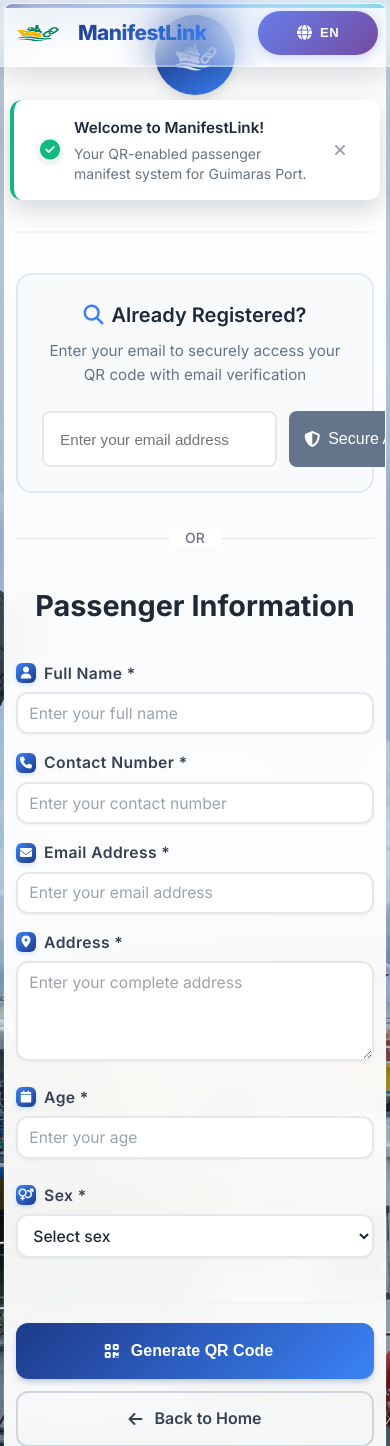
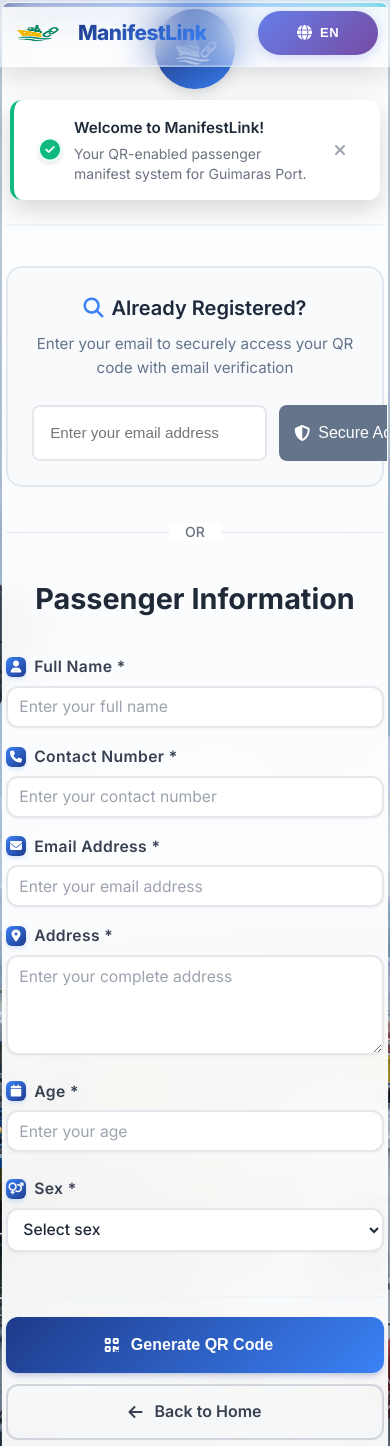
Before and after one commit to tochides/manifestlink_real, a PHP site: page /register.php in a window 390 px wide. Shown: the top 1446 px of the page. Run offline with PHP 8.4, Linux system fonts and the light colour scheme.

Commit message:
Update register.php

```diff
--- a/register.php
+++ b/register.php
@@ -693,9 +693,9 @@ if (isset($_GET['email']) && !empty($_GET['email'])) {
         @media (max-width: 768px) {
             .registration-card {
                 margin: 0.5rem !important;
-                padding: 1.2rem !important;
-                border-radius: 12px !important;
-                max-width: 98vw !important;
+                padding: 0.7rem 0.5rem !important;
+                border-radius: 10px !important;
+                max-width: 95vw !important;
             }
             .registration-header h1 {
                 font-size: 1.3rem !important;
@@ -744,9 +744,10 @@ if (isset($_GET['email']) && !empty($_GET['email'])) {
 
         @media (max-width: 480px) {
             .registration-card {
-                padding: 0.7rem !important;
-                margin: 0.2rem !important;
-                border-radius: 8px !important;
+                padding: 0.4rem 0.2rem !important;
+                margin: 0.1rem !important;
+                border-radius: 7px !important;
+                max-width: 99vw !important;
             }
             .registration-header h1 {
                 font-size: 1.08rem !important;
```
